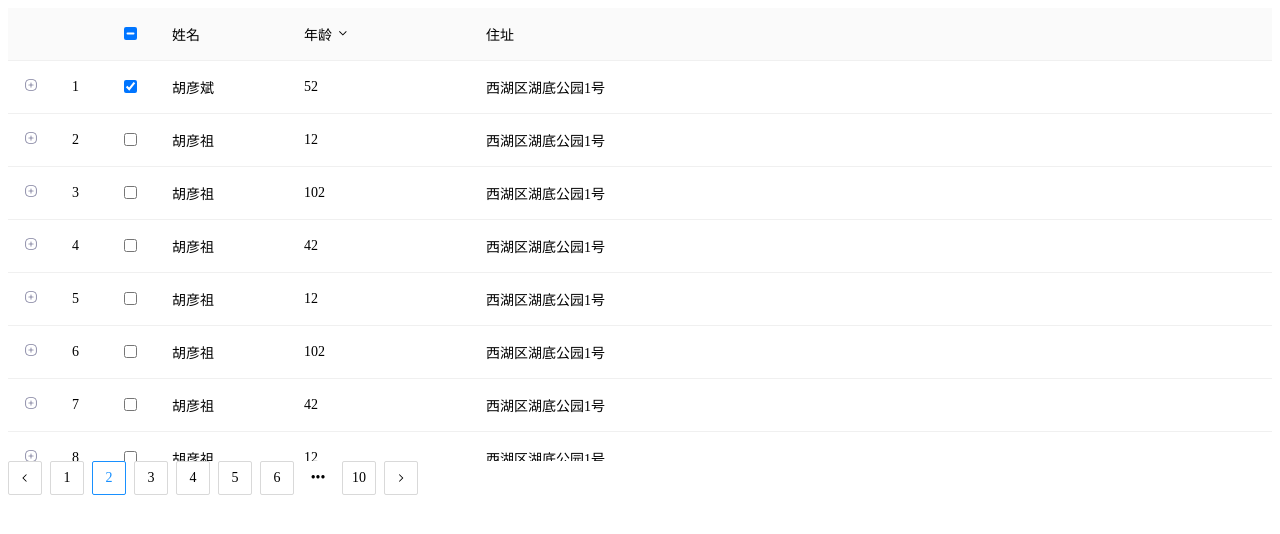
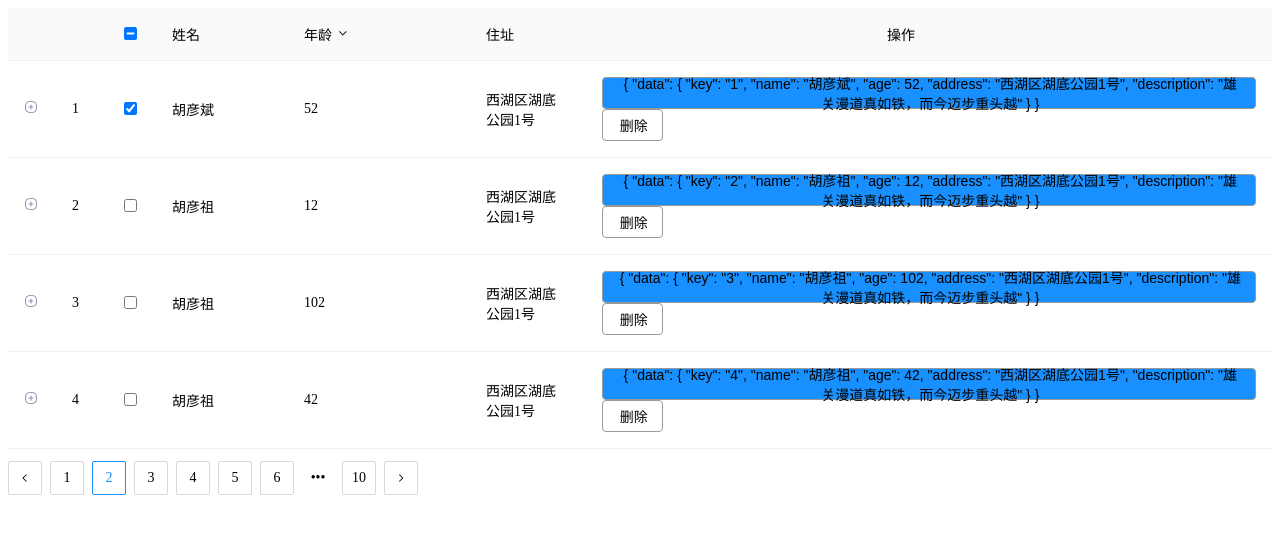
Before and after one commit to baozoudashijian/Guli-VueTestUtils-Version, a Vue app: page / in a window 1280 px wide. Shown: the top 534 px of the page. Built offline with nearby package versions, Linux system fonts and the light colour scheme.

Commit message:
feat: 操作列

```diff
--- a/src/App.vue
+++ b/src/App.vue
@@ -14,7 +14,12 @@
             :height="400"
             expanded-key="description"
             dispalyExpanded
-    />
+    >
+      <template slot-scope="props">
+        <g-button type="primary">{{props}}</g-button>
+        <g-button type="error">删除</g-button>
+      </template>
+    </g-table>
     <g-pagination :total-page="10" :current-page.sync="currentPage"></g-pagination>
   </div>
 </template>
@@ -23,6 +28,7 @@
 
   import Pagination from './pagination/pagination'
   import Table from './table/table'
+  import Button from './button/button'
 
   export default {
     name: 'App',
@@ -206,7 +212,8 @@
     },
     components: {
       'g-pagination': Pagination,
-      'g-table': Table
+      'g-table': Table,
+      'g-button': Button
     },
     methods: {
       updateSortBy() {
--- a/src/table/table.vue
+++ b/src/table/table.vue
@@ -18,6 +18,7 @@
                 <g-icon icon="bupaixu" v-if="orderBy[column.key] === '-'"></g-icon>
               </span>
             </th>
+            <th v-if="$scopedSlots.default">操作</th>
           </tr>
         </thead>
         <tbody>
@@ -30,6 +31,7 @@
               <td v-if="checkBox" style="width: 16px"><input @change="onChangeItem(dataSourceItem, $event)" :checked="inSelectItems(dataSourceItem)" type="checkbox"></td>
               <!--            <td v-for="key in Object.keys(dataSourceItem).filter(item => item !== 'key')">{{dataSourceItem[key]}}</td>-->
               <td v-for="column in columns" :style="{width: column.width + 'px'}">{{dataSourceItem[column.dataIndex]}}</td>
+              <td v-if="$scopedSlots.default"><slot :data="dataSourceItem"></slot></td>
             </tr>
 
             <tr v-if="isExpanded(dataSourceItem.key)" :key="`${dataSourceItem.key}-expanded`">
```
